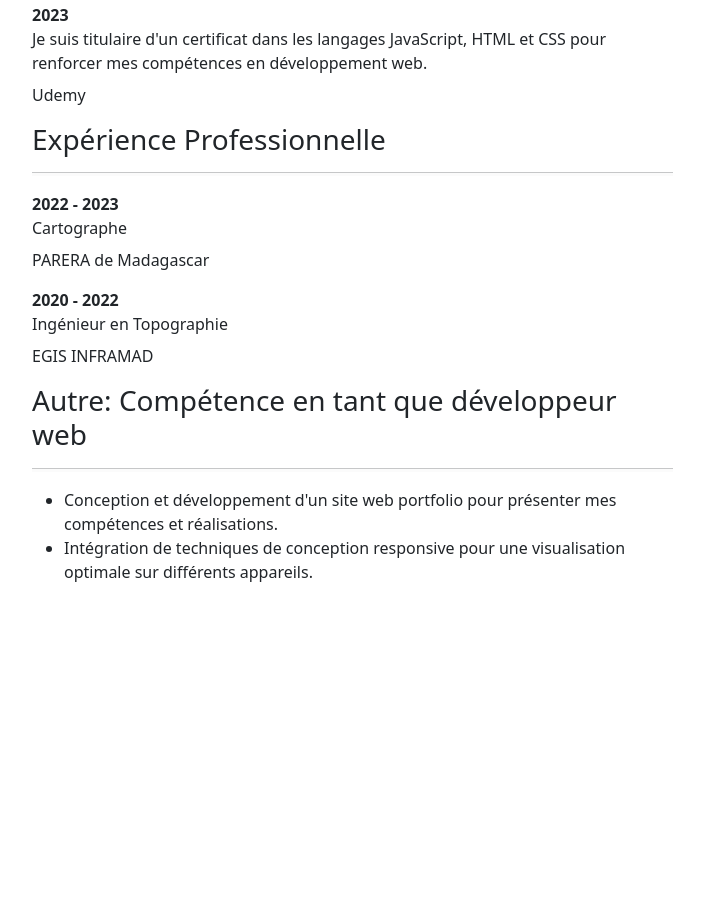
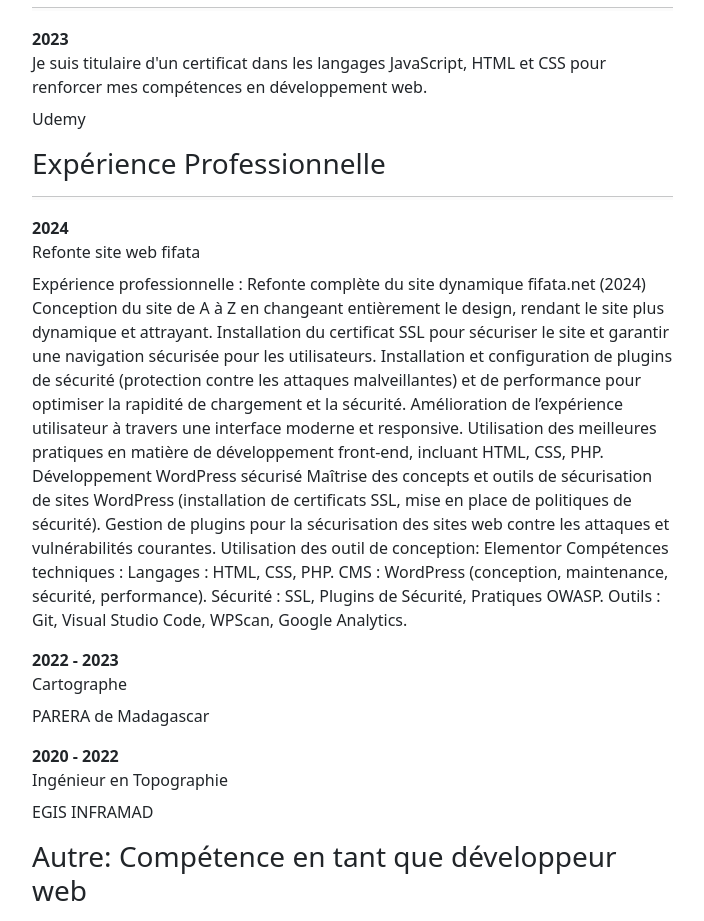
Before and after one commit to hasina-08/hasina-08.github.io, a plain HTML site: page index4.html in a window 1280 px wide. Shown: the part 1058-1979 px from the top of the page, without its empty margins (430-1134 px from the left). Before the commit the page ends 1706 px from the top, so only its background shows below. Drawn offline with nearby package versions, Linux system fonts and the light colour scheme; files that its build step writes are made by us from their sources.

Commit message:
modification cv

```diff
--- a/index4.html
+++ b/index4.html
@@ -79,7 +79,7 @@
         <div class="col-lg-7 order-lg-1 order-0 mt-5 text-start">
           <h3>Profile</h3>
           <hr>
-          <p>Développeur front-end junior avec une passion dévorante pour l'art du code et une obsession pour créer des expériences en ligne qui laissent une impression durable. Mon voyage dans le monde du développement web est une aventure excitante où chaque ligne de code est une opportunité de repousser les limites de la créativité.</p>
+          <p>Développeur web dynamique et motivé, avec une formation en topographie et une solide expérience dans les technologies web, notamment HTML, CSS, React.js, PHP ,WordPress et Prestashop. Je suis désireux de mettre à profit mes compétences et de développer davantage mes connaissances dans la maintenance et la sécurisation des sites web.</p>
           <h3>Points forts des qualifications</h3>
           <hr>
           <ul>
@@ -115,6 +115,29 @@
           <h3>Expérience Professionnelle</h3>
           <hr>
           <dl>
+            <dt>2024</dt>
+            <dd>Refonte site web fifata </dd>
+            <dd>Expérience professionnelle :
+              Refonte complète du site dynamique fifata.net (2024)
+              Conception du site de A à Z en changeant entièrement le design, rendant le site plus dynamique et attrayant.
+              Installation du certificat SSL pour sécuriser le site et garantir une navigation sécurisée pour les utilisateurs.
+              Installation et configuration de plugins de sécurité (protection contre les attaques malveillantes) et de performance pour optimiser la rapidité de chargement et la sécurité.
+              Amélioration de l’expérience utilisateur à travers une interface moderne et responsive.
+              Utilisation des meilleures pratiques en matière de développement front-end, incluant HTML, CSS, PHP.
+              Développement WordPress sécurisé
+              Maîtrise des concepts et outils de sécurisation de sites WordPress (installation de certificats SSL, mise en place de politiques de sécurité).
+              Gestion de plugins pour la sécurisation des sites web contre les attaques et vulnérabilités courantes.
+              Utilisation des outil de conception:
+              Elementor
+              Compétences techniques :
+              Langages : HTML, CSS, PHP.
+              CMS : WordPress (conception, maintenance, sécurité, performance).
+              Sécurité : SSL, Plugins de Sécurité, Pratiques OWASP.
+              Outils : Git, Visual Studio Code, WPScan, Google Analytics.
+              </dd>
+            <!-- Add or remove work experience entries as needed -->
+          </dl>
+          <dl>
             <dt>2022  -  2023</dt>
             <dd>Cartographe </dd>
             <dd>PARERA de Madagascar</dd>
```
